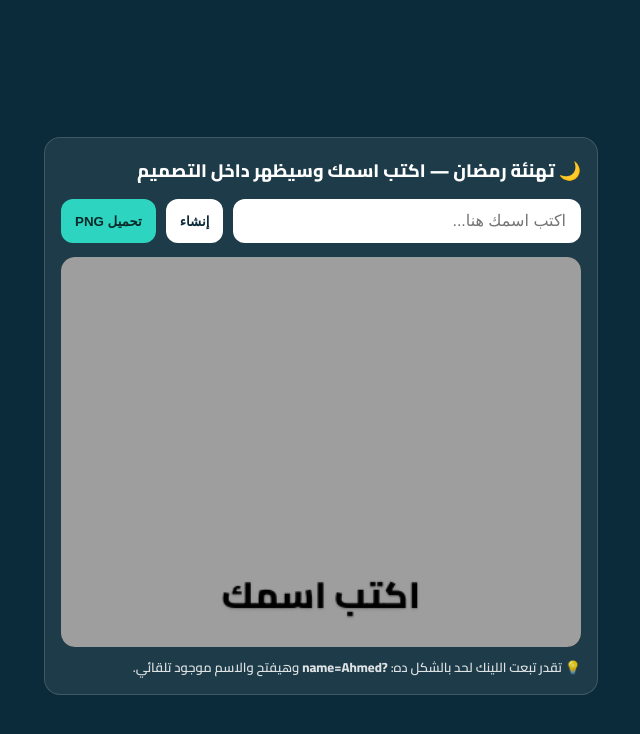
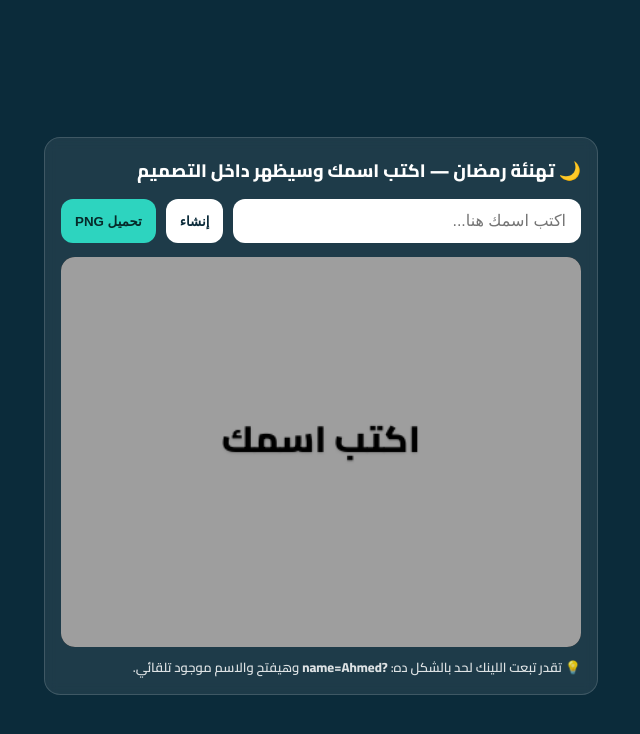
Before and after one commit to walidraslan/ramadan-greeting, a plain HTML site: page index.html in a window 1280 px wide. Shown: the whole page, without its empty margins (319-959 px from the left). Drawn offline with Linux system fonts and the light colour scheme.

Commit message:
Update index.html

```diff
--- a/index.html
+++ b/index.html
@@ -91,7 +91,7 @@
 
     // مكان الاسم (جرّب وعدّل الأرقام لحد ما يبقى Perfect)
     const x = canvas.width * 0.50;   // منتصف العرض
-    const y = canvas.height * 0.90;  // قريب من أسفل داخل المستطيل
+    const y = canvas.height * 0.50;  // قريب من أسفل داخل المستطيل
 
     // لو الاسم طويل صغّر تلقائي
     let maxWidth = canvas.width * 0.78;
```
